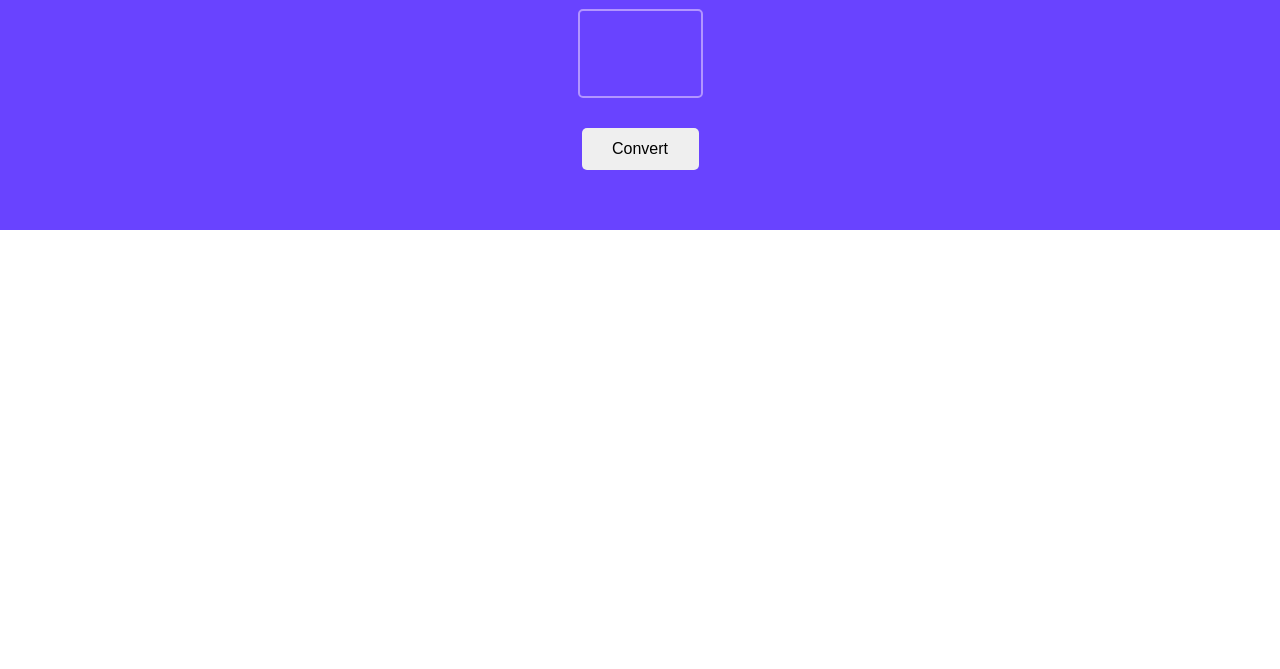
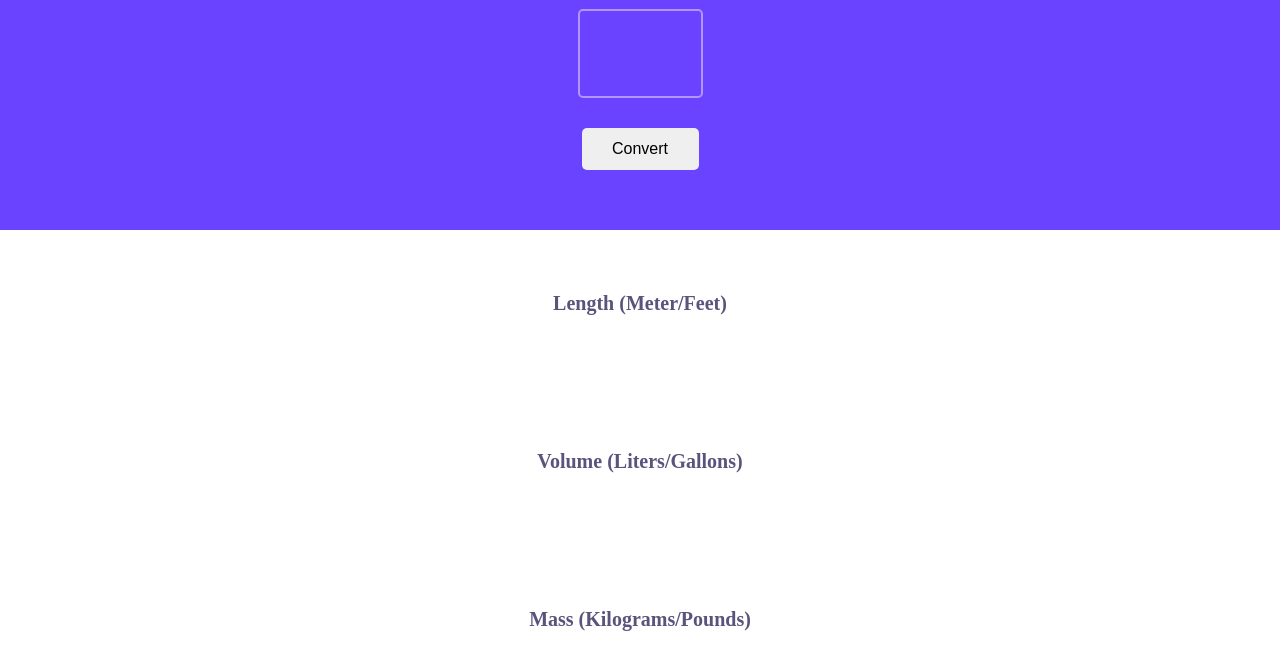
Before and after one commit to aliyasyeddd/Unit-Converter, a website built with Vite: page index.html in a window 1280 px wide. Shown: the part 163-832 px from the top of the page. Before the commit the page ends 800 px from the top, so only its background shows below. Built offline with nearby package versions, Linux system fonts and the light colour scheme.

Commit message:
Add unit sections for length, volume, and mass
Introduced structured sections in the HTML for length, volume, and mass conversions, each with a heading. Updated CSS to style these new sections for improved layout and readability.

```diff
--- a/index.css
+++ b/index.css
@@ -39,3 +39,24 @@ button {
     cursor: pointer;
     font-size: 1rem;
 }
+
+.units-section {
+    display: flex;
+    align-items: center;
+    flex-direction: column;
+}
+
+h2 {
+    color: #5A537B;
+    font-size: 1.25rem;
+    line-height: 1.;
+}
+
+.length-section, .volume-section, .mass-section {
+    margin-top: 40px;
+    width: 500px;
+    height: 108px;
+    background-color: white;
+    padding: 5px;
+    gap: 20px;
+}
--- a/index.html
+++ b/index.html
@@ -16,7 +16,17 @@
       />
       <button>Convert</button>
     </div>
-    <div></div>
+    <div class="units-section">
+      <div class="length-section">
+        <h2>Length (Meter/Feet)</h2>
+      </div>
+      <div class="volume-section">
+        <h2>Volume (Liters/Gallons)</h2>
+      </div>
+      <div class="mass-section">
+        <h2>Mass (Kilograms/Pounds)</h2>
+      </div>
+    </div>
     <script src="index.js"></script>
   </body>
 </html>
```
